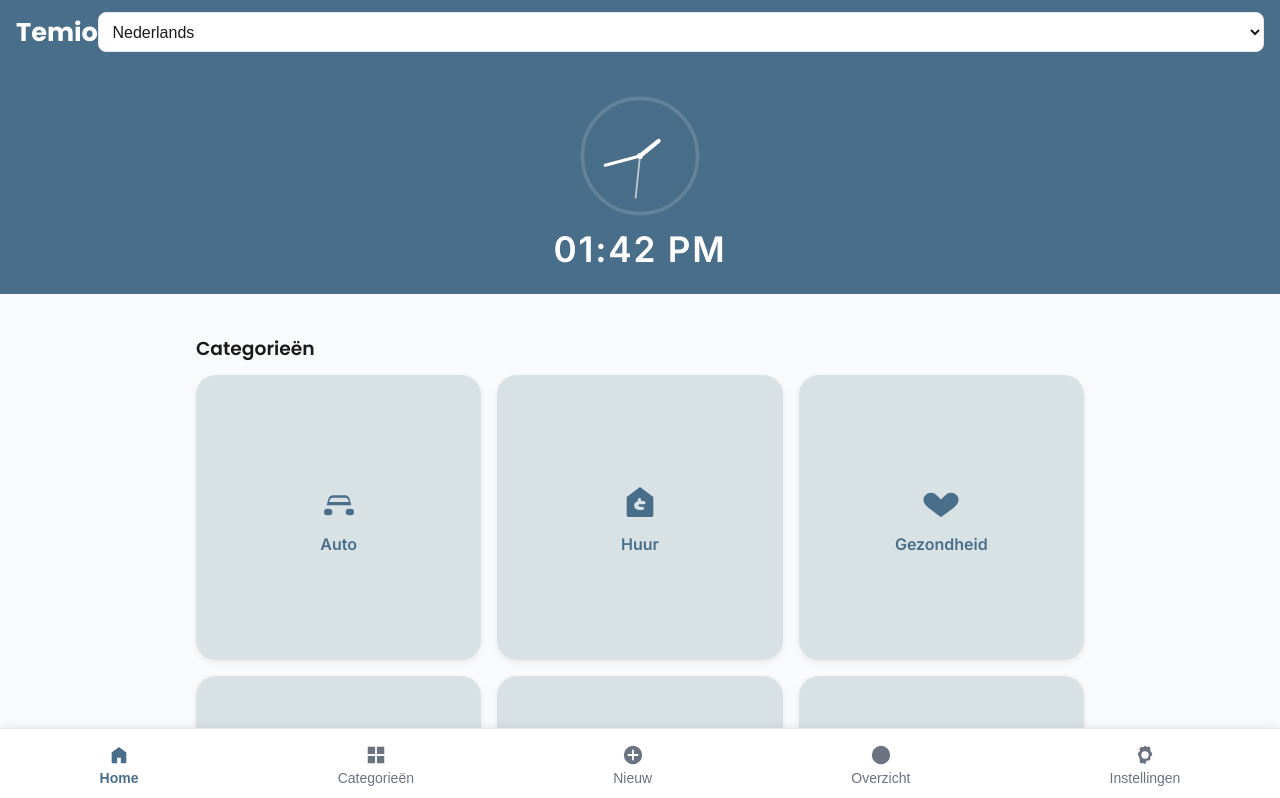
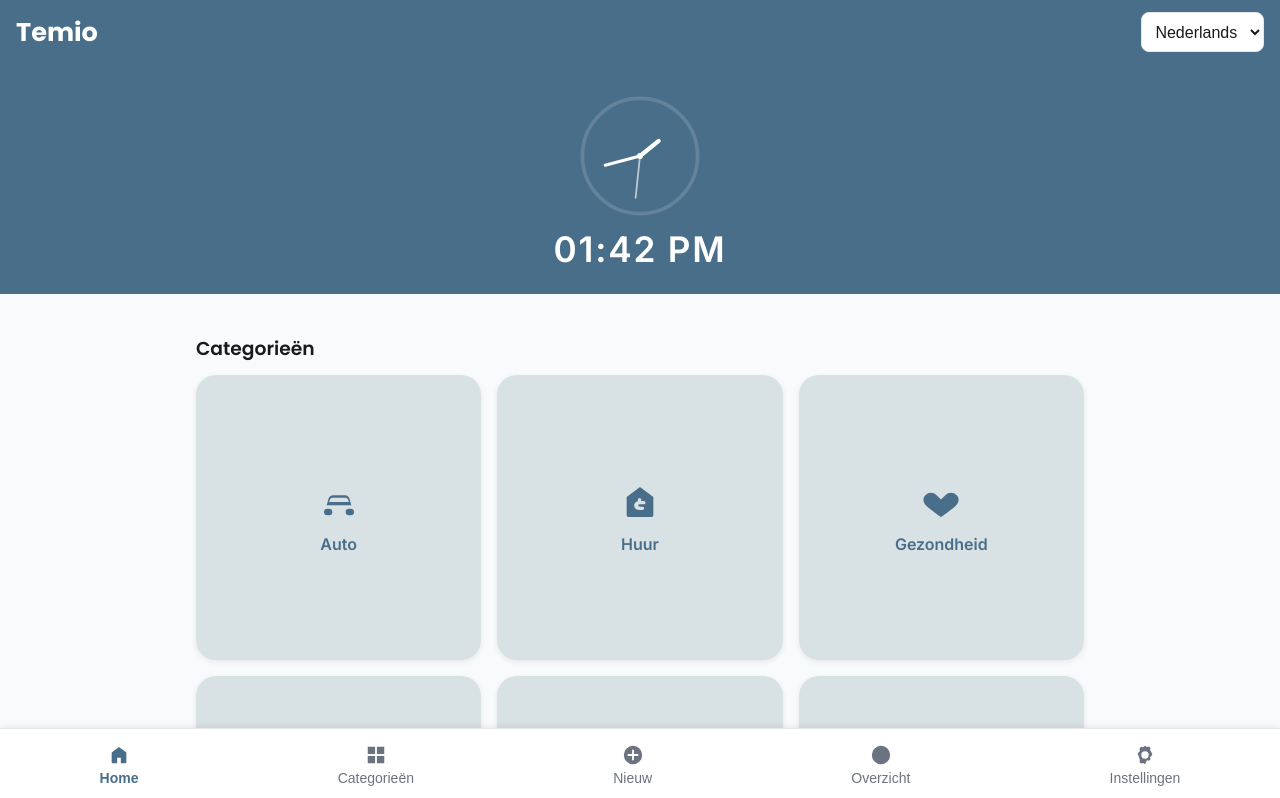
Before and after one commit to harrolds/temio, a React (Vite) app: page / in a window 1280 px wide. Shown: the top 798 px of the page. Built offline with nearby package versions, Linux system fonts and the light colour scheme.

Commit message:
Update styles.extra.css

```diff
--- a/src/styles.extra.css
+++ b/src/styles.extra.css
@@ -286,6 +286,32 @@ footer .active {
   padding: 1rem;
   box-shadow: var(--shadow-md);
 }
+
+/* Header: titel en taalselector netjes begrenzen */
+.pp-title {
+  flex: 0 1 auto;              /* mag krimpen als het moet */
+  white-space: nowrap;
+}
+
+/* wrapper rond select (als je die niet hebt, target direct het select) */
+.pp-lang,
+.pp-header select {
+  flex: 0 0 auto;               /* niet meerekken */
+}
+
+.pp-header select {
+  max-width: 160px;             /* stel evt. 140–180px in wat het mooiste oogt */
+  width: auto;
+  white-space: nowrap;
+  overflow: hidden;
+  text-overflow: ellipsis;
+}
+
+/* op hele smalle schermen iets smaller maken */
+@media (max-width: 380px) {
+  .pp-header select { max-width: 140px; }
+}
+
 .text-muted { color: var(--color-muted); }
 .mb-2 { margin-bottom: 1rem; }
 .mb-3 { margin-bottom: 1.25rem; }
```
